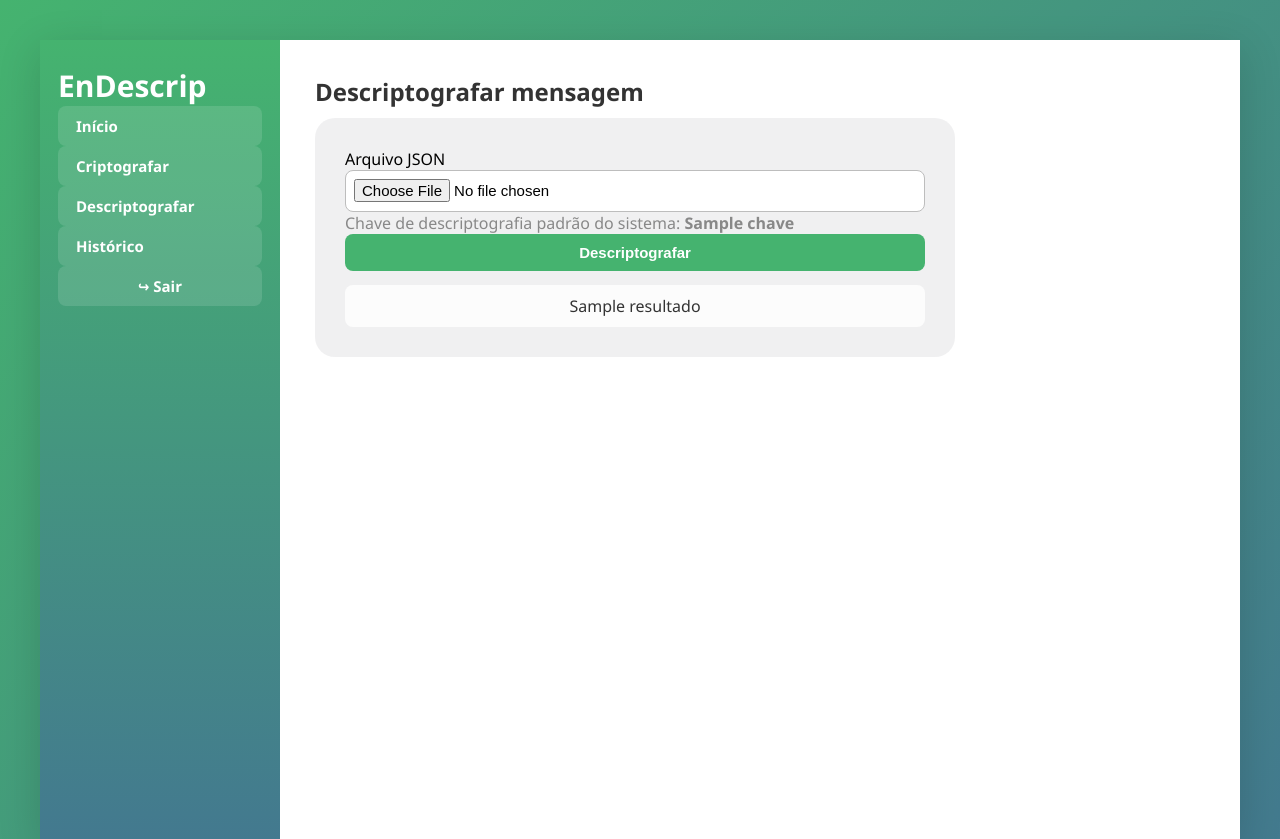
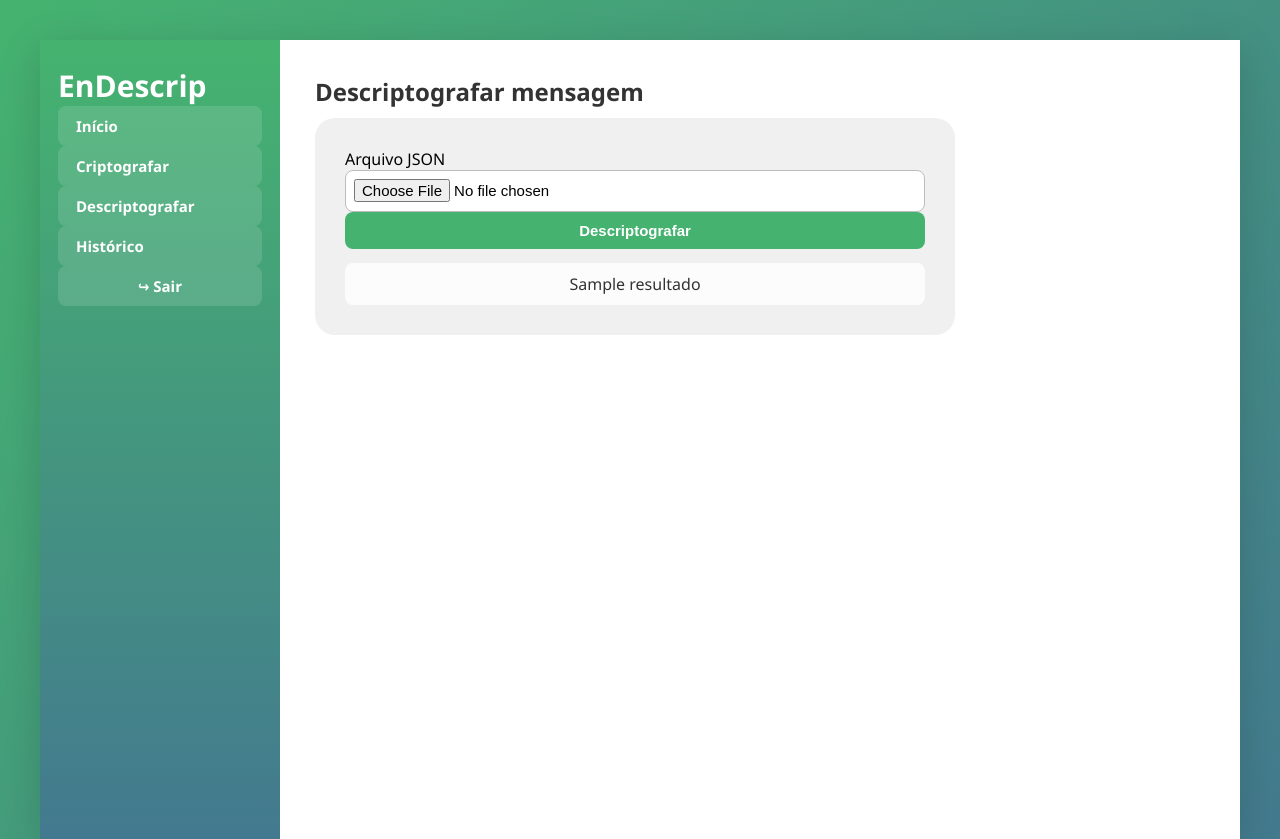
Before and after one commit to CarlosEOM/EnDescrip, a Flask app: template templates/descriptografar.html in a window 1280 px wide. Shown: the top 839 px of the page. Run offline with Flask 3, Linux system fonts and the light colour scheme; the template is opened without the code that fills it: most values are stand-ins (such as "Sample title", 1, 10 or a date in 2020).

Commit message:
Update descriptografar.html

```diff
--- a/templates/descriptografar.html
+++ b/templates/descriptografar.html
@@ -6,7 +6,6 @@
   <form method="post" enctype="multipart/form-data">
     <label>Arquivo JSON</label>
     <input type="file" name="arquivo" accept=".json">
-    <div class="muted">Chave de descriptografia padrão do sistema: <b>{{ chave }}</b></div>
     <div class="btn-row">
       <button type="submit">Descriptografar</button>
     </div>
```
